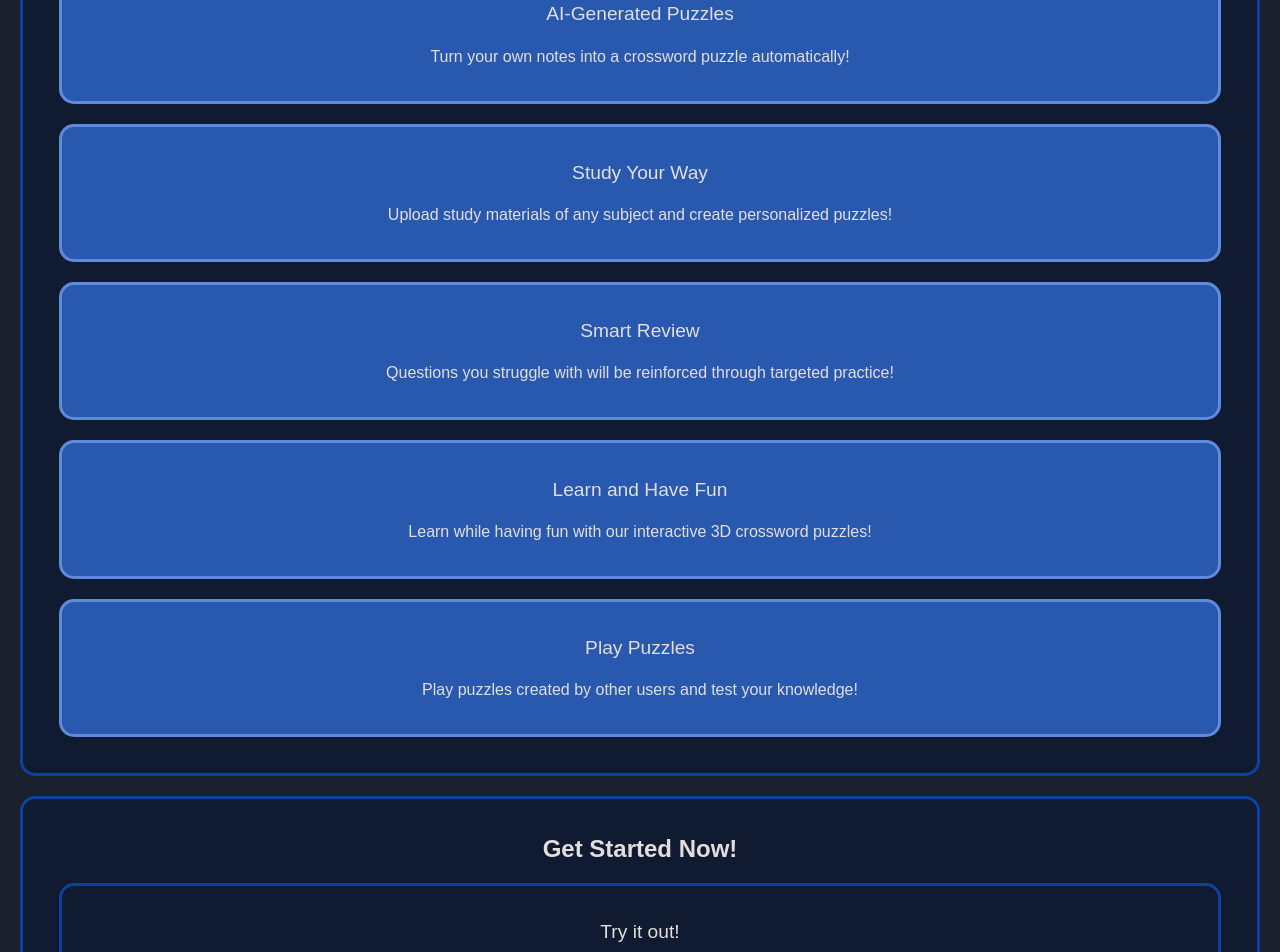
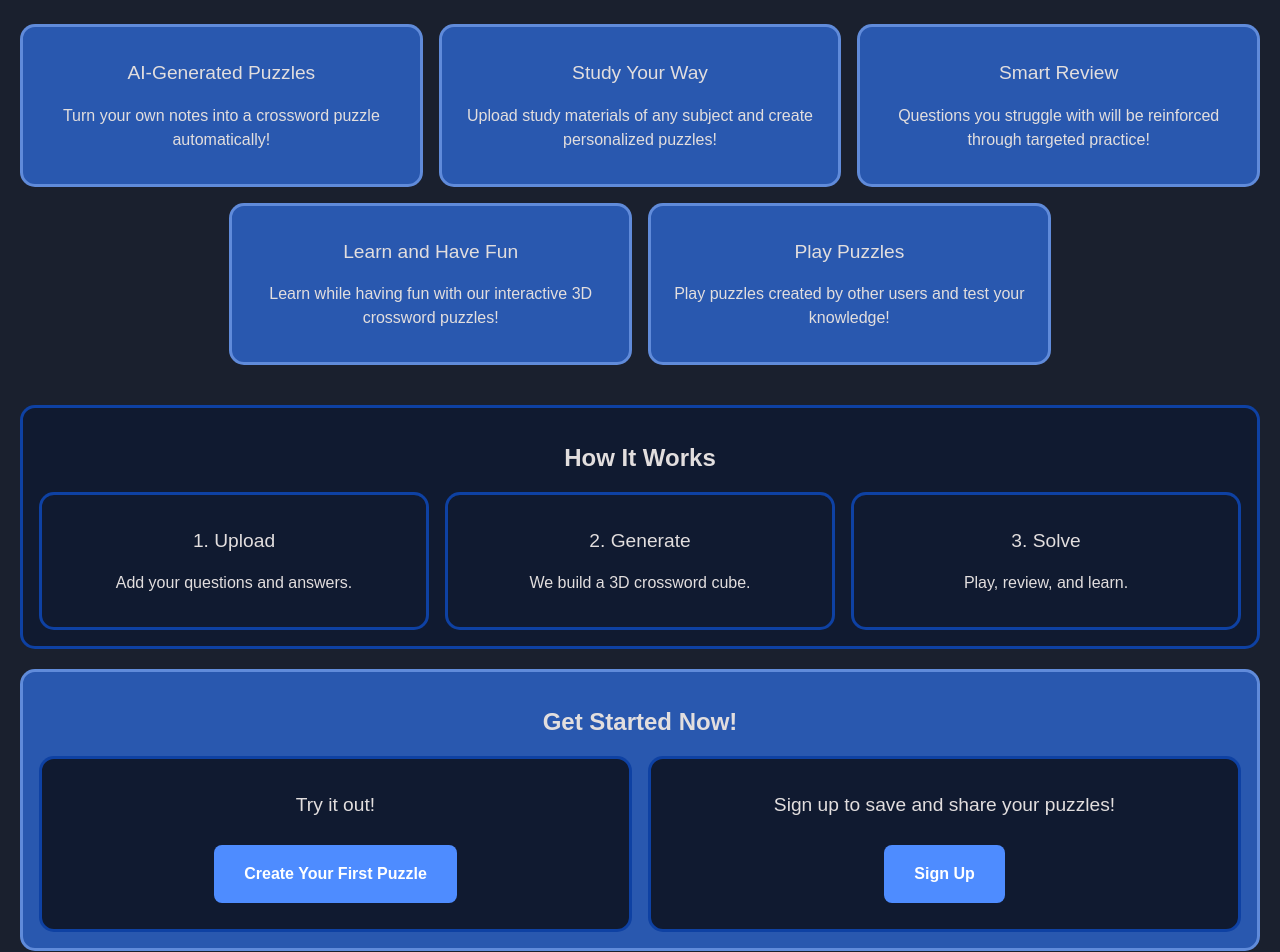
Before and after one commit to ShamsRary/CSCI-49900-Capstone-Group-6, a React (Vite) app in the folder web-ui/: page / in a window 1280 px wide. Shown: the part 520-1472 px from the top of the page. Built offline with nearby package versions, Linux system fonts and the light colour scheme.

Commit message:
finish home page design.

```diff
--- a/web-ui/src/index.css
+++ b/web-ui/src/index.css
@@ -1,5 +1,10 @@
 
+/* Makes padding and borders count inside an element's width, so sizes match what you calculate */
+*, *::before, *::after {
+  box-sizing: border-box;
+}
 
+/*  Page basics ===== */
 body {
   background-color: #1a202e;
   color: #e2dede;
@@ -8,13 +13,14 @@ body {
   padding: 0;
 }
 
+/*  Navigation bar  */
 nav {
   display: flex;
   align-items: center;
   gap: 30px;
   padding: 16px 24px;
   background-color: #101a30;
-  box-shadow: 0px 2px 5ch rgba(83, 168, 233, 0.45);
+  box-shadow: 0px 2px 12px rgba(83, 168, 233, 0.45); /* soft blue glow under the nav */
 }
 
 nav a {
@@ -22,14 +28,13 @@ nav a {
   text-decoration: none;
   font-weight: bold;
   transition: all 0.5s ease; /* Smooth transition for hover effect */
-
 }
 
 nav a:hover {
   color: #00d9a3;
 }
 
-
+/*  Text styles  */
 h1 {
   font-size: 2.5em;
   font-weight: 700;
@@ -50,12 +55,18 @@ h3 {
 
 p {
   font-size: 1em;
-  padding: 0 30px;
-  line-height: 1.5;
+  padding: 0;
+  line-height: 1.5; /* space between lines inside a paragraph */
   text-align: center;
-
 }
 
+.divider {
+  height: 4px;
+  background-color: #4e8cff;
+  margin: 20px auto;
+}
+
+/* Cards */
 .card { /* basic card */
   background-color: #101a30;
   border: 3px solid #0d53d5b1;
@@ -63,6 +74,7 @@ p {
   padding: 16px;
   margin: 20px;
   text-align: center;
+  transition: transform 0.2s ease; /* smooth movement for the hover effect below */
 }
 
 .card-lightblue { /* light blue card */
@@ -70,7 +82,9 @@ p {
   border-color: #79a2eeb1;
 }
 
+/*  Buttons  */
 .btn { /* for all Button  */
+  display: inline-block; /* makes padding and clickable area behave on links */
   background-color: #4e8cff;
   color: #ffffff;
   border: none;
@@ -79,30 +93,30 @@ p {
   font-weight: 600;
   cursor: pointer;
   margin: 10px;
-  text-decoration: none;
-  transition: all 0.6s ease
+  text-decoration: none; /* removes the link underline */
+  transition: all 0.6s ease;
 }
 
 .btn:hover {
   background-color: #00d9a3;
 }
 
+/*  Layout helpers  */
 .container {
   max-width: 1000px;
-  margin: 20px;
+  margin: 20px auto; /* auto left/right centers it on wide screens */
   padding: 0 24px;
-
 }
-
 
 .footer {
   background-color: #101a30;
-  padding: 20px;
+  padding: 24px;
   text-align: center;
   color: #4e8cff;
   font-size: 0.9em;
 }
 
+/*  Logo  */
 .logo {
   display: block;
   margin: 2px auto;
@@ -113,7 +127,40 @@ p {
 .logo-wrapper {
   background-color: #4e8cff;
   display: inline-block;
-  justify-content: center;
   padding: 5px;
   border-radius: 10px;
 }
+
+/*  Call to action section  */
+.cta-row { /* Call to action row */
+  display: flex;
+  flex-wrap: wrap; /* cards drop to a new line on narrow screens */
+  gap: 16px;
+}
+
+.cta-row .card {
+  flex: 1 1 250px; /* share the row equally, wrap if narrower than 250px */
+  margin: 0;
+}
+
+/* Features section  */
+.feature-grid {
+  display: flex;
+  flex-wrap: wrap;
+  justify-content: center; /* centers the leftover cards on the last row */
+  gap: 16px;
+  padding: 20px;
+}
+
+.feature-grid .card { /* Each card takes up 1/3 of the row, minus the gap */
+  flex: 0 1 calc((100% - 32px) / 3);
+  min-width: 220px;
+  margin: 0px;
+}
+
+/*  Hover effect  */
+/* Only the inner cards lift */
+.feature-grid .card:hover,
+.cta-row .card:hover {
+  transform: translateY(-4px);
+}
--- a/web-ui/src/pages/Home.jsx
+++ b/web-ui/src/pages/Home.jsx
@@ -8,20 +8,29 @@ function Home() {
         {/* intro */}
         <div className="card">
 
-            {/* <h3> designs: ⚪︎⚫︎⚬✦✧✩✢✫✰✯✮▸◂▻◅◄►▹◃◂▸▷◁◀︎▶︎▿▵▾▴▽△▼▲◸◿◹◺◭◮◌○◈◊⬖⬗⬘⬙∴∵⦁⧫ </h3> */}
-            <h1>▻▹▷ ✦ Crossy Word ✦ ◁◃◅</h1>
-            <p> Welcome to Crossy Word! </p>
-
+            {/*  designs: ★ ☆ ● ○ ■ □ ◆ ◇ ▲ ▼ ► ◄ ♦ ♠ ♣ ♥ • ▪ ▫ ✓ ✕ → ← ↑ ↓ */}
             <div className="logo-wrapper">
                 <img src={logo} alt="Crossy Word Logo" className="logo" />
             </div>
+
+            <h1>◀ ✦ Crossy Word ✦ ▶</h1>
+            <p> Welcome to Crossy Word! </p>
+
+
+            <div >
+                <Link to="/create" className="btn">Create Your First Puzzle</Link>
+            </div>
+
+
+
 
         </div>
 
 
         {/* Features */}
-        <div className="card">
         <h2> Why Crossy Word? </h2>
+
+        <div className="feature-grid">
 
             <div className="card card-lightblue">
                 <h3> AI-Generated Puzzles</h3>
@@ -39,7 +48,6 @@ function Home() {
             </div>
 
 
-
             <div className="card card-lightblue">
                 <h3>Learn and Have Fun</h3>
                 <p>Learn while having fun with our interactive 3D crossword puzzles!</p>
@@ -53,26 +61,50 @@ function Home() {
         </div>
 
 
+        <div className="card">
+            <h2>How It Works</h2>
+
+            <div className="cta-row">
+                <div className="card">
+                    <h3>1. Upload</h3>
+                    <p>Add your questions and answers.</p>
+                </div>
+                <div className="card">
+                    <h3>2. Generate</h3>
+                    <p>We build a 3D crossword cube.</p>
+                </div>
+                <div className="card">
+                    <h3>3. Solve</h3>
+                    <p>Play, review, and learn.</p>
+                </div>
+            </div>
+
+        </div>
+
+
         {/* Call to Action */}
-        <div className=" card">
+        <div className=" card card-lightblue">
             <h2 > Get Started Now! </h2>
 
+            <div className="cta-row">
                 <div className="card">
                     <h3> Try it out! </h3>
-                <div style={{ display: "flex", justifyContent: "center", alignItems: "center" }}>
-                    <Link to="/play" className="btn"> Create Your First Puzzle</Link>
+                    <div>
+                        <Link to="/create" className="btn"> Create Your First Puzzle</Link>
                     </div>
                 </div>
 
 
                 <div className="card">
                     <h3> Sign up to save and share your puzzles! </h3>
-            <div style={{ display: "flex", justifyContent: "center", alignItems: "center" }}>
+                    <div >
                         <Link to="/login" className="btn"> Sign Up </Link>
                     </div>
                 </div>
 
             </div>
+        </div>
+
 
         {/* footer */}
         <div className="footer">
```
Lines whose indentation alone changed are shown as unchanged.
